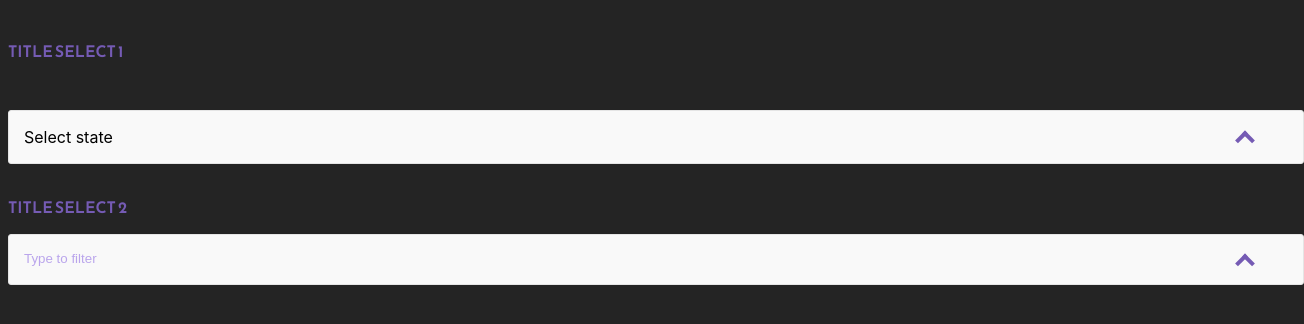
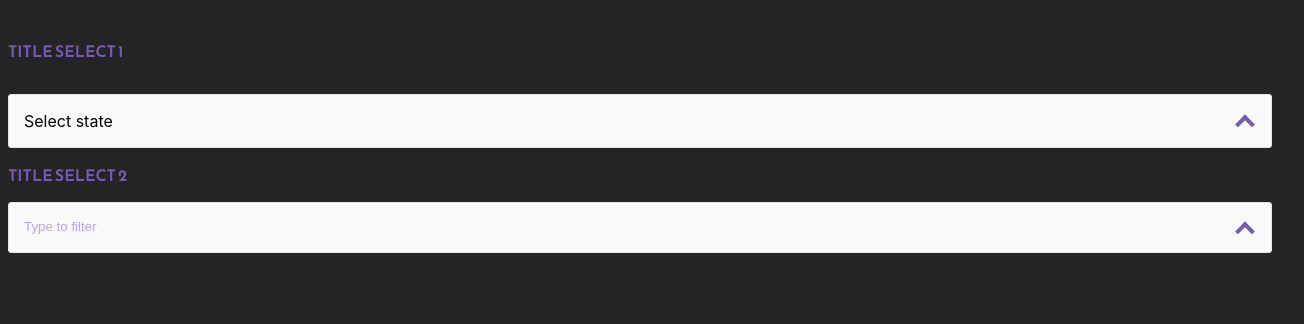
Before and after one commit to deborah-bude/library-npm-select-list, a React (Vite) app: page / in a window 1280 px wide. Shown: the top 324 px of the page, 1304 px wide, since content can reach past the window. Built offline with nearby package versions, Linux system fonts and the light colour scheme.

Commit message:
Update style

```diff
--- a/src/App.css
+++ b/src/App.css
@@ -24,11 +24,12 @@
     transition: 0.35s ease-in-out;
     cursor: pointer;
     width: 100%;
+    margin: 0;
 }
 
 .input-container{
     position: relative;
-    width: 100%;
+    display: flex;
 }
 
 .arrow {
```
